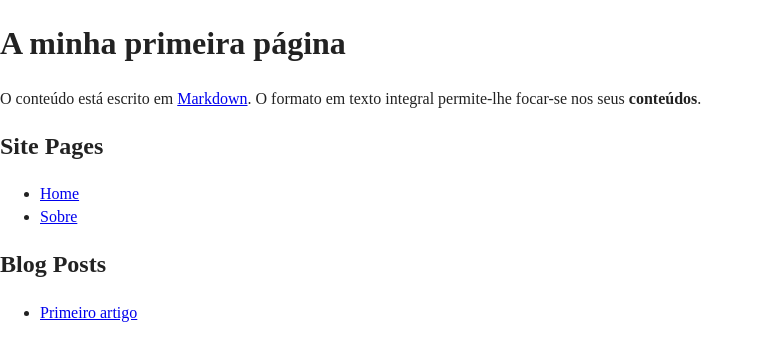
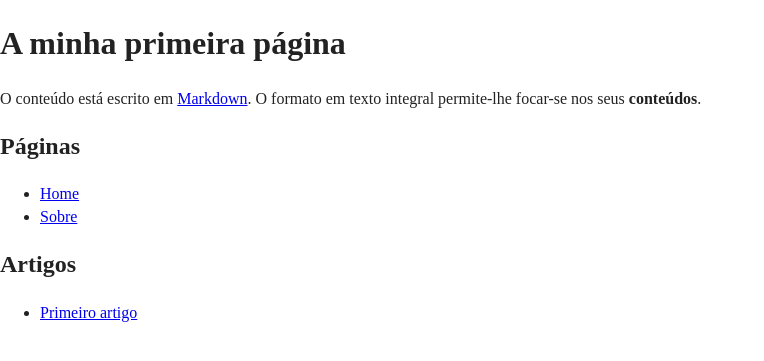
Before and after one commit to jorgeponto/www-a11y, a Jekyll site: the page built from index.md, in a window 1280 px wide. Shown: the top 361 px of the page, without its empty margins (0-764 px from the left). Built offline with Jekyll 4.4.1, drawn with Linux system fonts in a browser that asks for light colours; nearby versions of some CDN libraries.

Commit message:
head e default

```diff
--- a/_includes/head.html
+++ b/_includes/head.html
@@ -1,4 +1,5 @@
-<!doctype html>
+<!DOCTYPE html>
+<html lang="pt-PT">
 <head>
   <meta charset="utf-8">
   <title>{{ page.title }}</title>
--- a/_layouts/default.html
+++ b/_layouts/default.html
@@ -9,14 +9,14 @@
       {{ content }}
     </main>
     <footer>
-      <h2 id="site">Site Pages</h2>
+      <h2 id="site">Páginas</h2>
     <nav aria-labelledby="site">
       <ul>
         <li><a href="/www-a11y/" rel="home">Home</a></li>
         <li><a href="/www-a11y/about">Sobre</a></li>
       </ul>
     </nav>
-      <h2 id="blog">Blog Posts</h2>
+      <h2 id="blog">Artigos</h2>
     <nav aria-labelledby="blog">
       <ul>
         {% for post in site.posts %}
```
